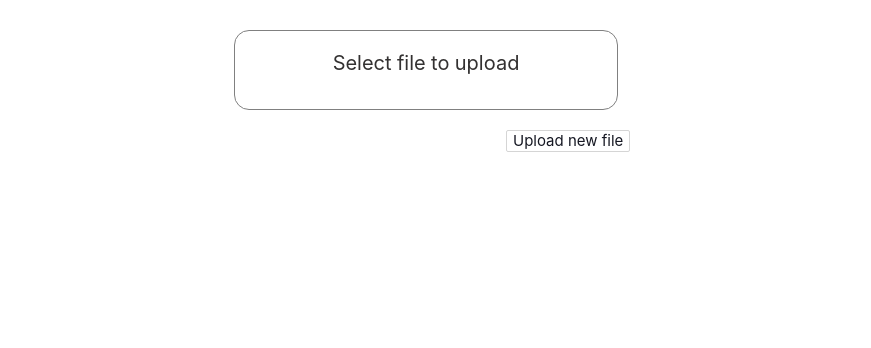
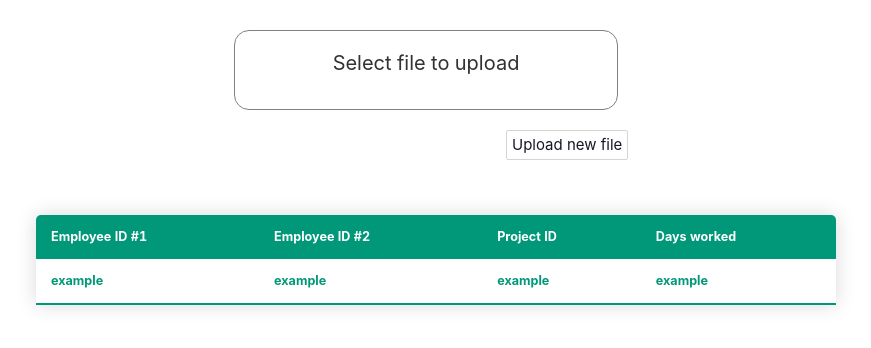
Before and after one commit to ivanovWGR/borislav-ivanov-employees, a React (Create React App) app: page / in a window 1280 px wide. Shown: the top 348 px of the page, without its empty margins (214-1085 px from the left). Built offline with nearby package versions, Linux system fonts and the light colour scheme.

Commit message:
table component

```diff
--- a/src/Components/DropZone.js
+++ b/src/Components/DropZone.js
@@ -3,11 +3,12 @@ import Dropzone from 'react-dropzone';
 import { notification, Button } from 'antd';
 import 'antd/dist/antd.css';
 import styles from './Upload.module.css';
-
+import EmployeesTable from './Table';
 
 
 function DropZone() {
     const [file, setFile] = useState(null);
+    const [employees, setEmployees] = useState([]);
 
     const openNotification = (message) => {
         const key = `open${Date.now()}`;
@@ -66,6 +67,7 @@ function DropZone() {
                 }
             </div>
             <button className={file ? styles.discardButtonActive : styles.discardButton} disabled={!file ? true : false} onClick={clearFile}>Upload new file</button>
+            <EmployeesTable />
         </>
     )
 }
--- /dev/null
+++ b/src/Components/Table.js
@@ -0,0 +1,29 @@
+import styles from './Table.module.css';
+
+
+function EmployeesTable() {
+    return (
+        <div className={styles.tableContainer}>
+            <table className={styles.contentTable}>
+                <thead>
+                    <tr>
+                        <th>Employee ID #1</th>
+                        <th>Employee ID #2</th>
+                        <th>Project ID</th>
+                        <th>Days worked</th>
+                    </tr>
+                </thead>
+                <tbody>
+                    <tr className={styles.activeRow}>
+                        <td>example</td>
+                        <td>example</td>
+                        <td>example</td>
+                        <td>example</td>
+                    </tr>
+                </tbody>
+            </table>
+        </div>
+    )
+}
+
+export default EmployeesTable;
--- /dev/null
+++ b/src/Components/Table.module.css
@@ -0,0 +1,42 @@
+.tableContainer {
+    margin-left: 250px;
+}
+
+.contentTable {
+    border-collapse: collapse;
+    margin         : 25px 0;
+    font-size      : 0.9em;
+    min-width      : 800px;
+    border-radius  : 5px 5px 0 0;
+    overflow       : hidden;
+    box-shadow     : 0 0 20px rgba(0, 0, 0, 0.15);
+}
+
+.contentTable thead tr {
+    background-color: #009879;
+    color           : #ffffff;
+    text-align      : left;
+    font-weight     : bold;
+}
+
+.contentTable th,
+.contentTable td {
+    padding: 12px 15px;
+}
+
+.contentTable tbody tr {
+    border-bottom: 1px solid #dddddd;
+}
+
+.contentTable tbody tr:nth-of-type(even) {
+    background-color: #f3f3f3;
+}
+
+.contentTable tbody tr:last-of-type {
+    border-bottom: 2px solid #009879;
+}
+
+.contentTable tbody tr.activeRow {
+    font-weight: bold;
+    color      : #009879;
+}
--- a/src/Components/Upload.module.css
+++ b/src/Components/Upload.module.css
@@ -1,5 +1,5 @@
 .dragContainer {
-    margin-top: 50px;
+    margin-top   : 50px;
     border       : 1px solid grey;
     border-radius: 15px;
     height       : 80px;
@@ -9,18 +9,15 @@
 }
 
 .dragActive {
-    background-color: rgb(127, 197, 127);
-    border          : 3px solid green;
-    height       : 80px;
-    width        : 30%;
-    margin       : auto;
-    margin-bottom: 50px;
-
+    background-color: #3C9978;
+    height          : 80px;
+    width           : 30%;
+    margin          : auto;
+    margin-bottom   : 50px;
 }
 
 .dragContainer:hover {
-    background-color: rgb(127, 197, 127);
-    border          : 3px solid green;
+    background-color: #3C9978;
 }
 
 .headerDrag {
@@ -32,6 +29,7 @@
     height     : 80px;
     outline    : none;
     padding-top: 20px;
+    cursor     : pointer;
 }
 
 .fileInformation {
@@ -43,7 +41,7 @@
 }
 
 .discardButtonActive {
-    position: relative;
+    position        : relative;
     margin-right    : 5px;
     background-color: black;
     font-weight     : 400;
@@ -56,11 +54,13 @@
     border-width    : 1px;
     border-style    : solid;
     border-radius   : 2px;
-    width           : 100px;
+    padding         : 5px;
+    left            : 720px;
+    top             : -30px;
 }
 
 .discardButton {
-    position: relative;
+    position        : relative;
     background-color: transparent;
     font-weight     : 400;
     font-size       : 15px;
@@ -71,6 +71,7 @@
     border-width    : 1px;
     border-style    : solid;
     border-radius   : 2px;
-    left: 720px;
-    top: -30px;
+    padding         : 5px;
+    left            : 720px;
+    top             : -30px;
 }
```
